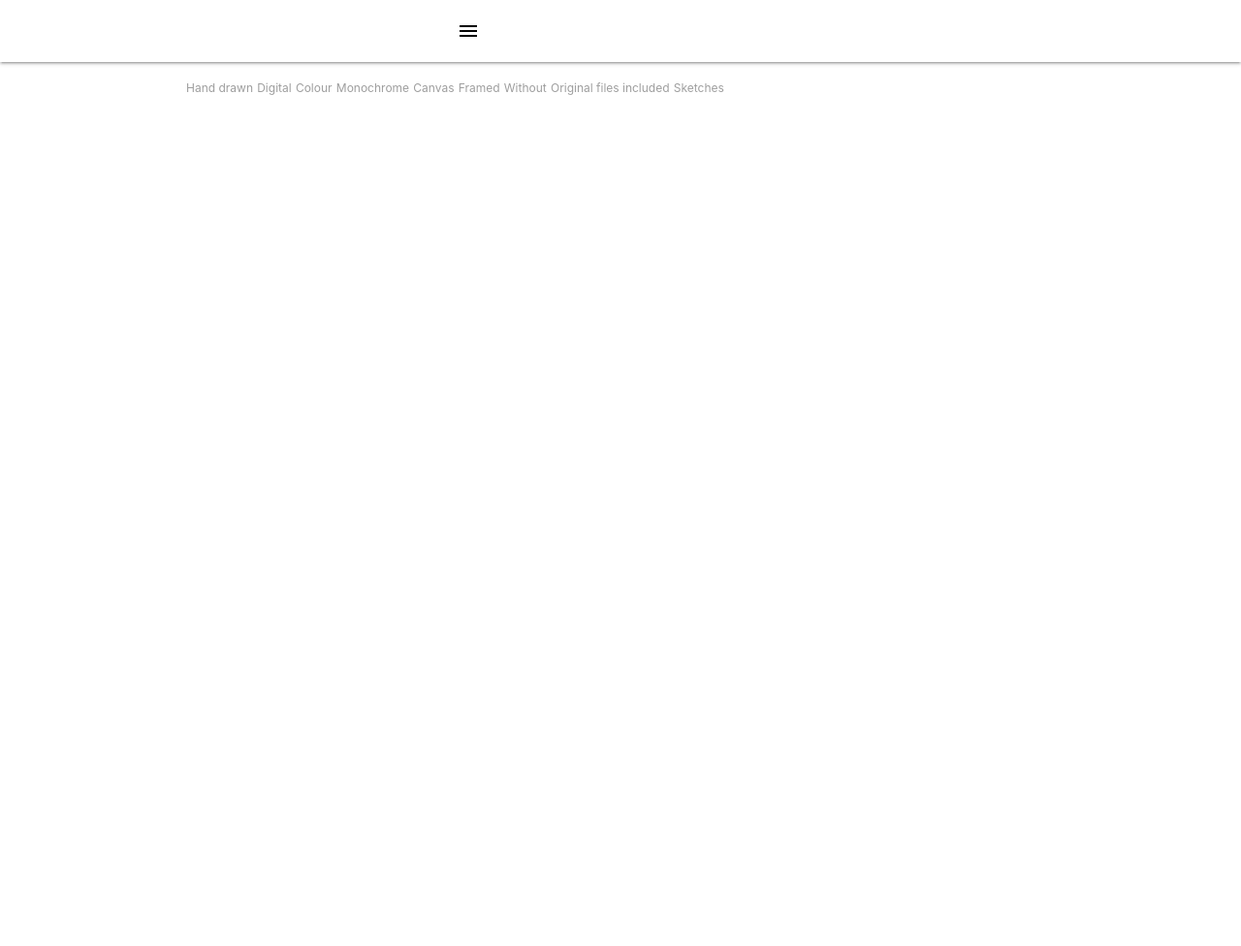
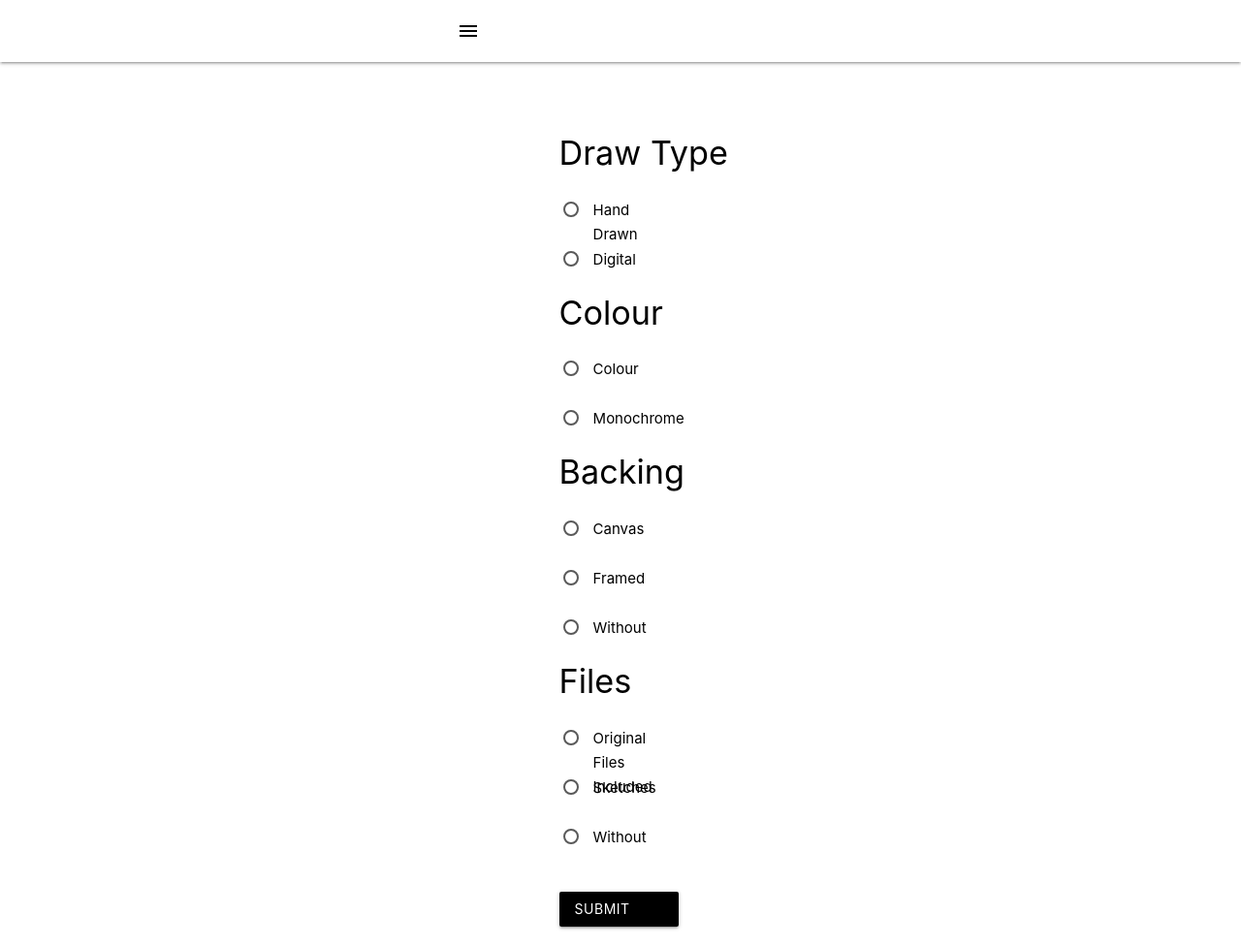
Before and after one commit to louisgreenhall/MS4, a Django app: page /request in a window 1280 px wide. Shown: the whole page at 97% size. Before the commit the page ends 98 px from the top, so only its background shows below. Run offline with Django 3.2, Linux system fonts and the light colour scheme; some libraries are stand-ins or nearby versions.

Commit message:
Request form updated and minimally styled

```diff
--- a/home/static/style.css
+++ b/home/static/style.css
@@ -6,3 +6,12 @@
     width: 65%;
     margin: auto;
 }
+
+/* Request form styling */
+
+.drawType h4, .colour h4, .backing h4, .files h4, .submit-button {
+    margin: 3rem auto 0 auto;
+}
+
+
+/* end */
--- a/home/templates/home/requestform.html
+++ b/home/templates/home/requestform.html
@@ -4,25 +4,117 @@
 <div class="row">
     <form action="" method="POST">
         {% csrf_token %}
-        <label for="">Hand drawn</label>
-        <input type="radio">
-        <label for="">Digital</label>
-        <input type="radio">
-        <label for="">Colour</label>
-        <input type="radio">
-        <label for="">Monochrome</label>
-        <input type="radio">
-        <label for="">Canvas</label>
-        <input type="radio">
-        <label for="">Framed</label>
-        <input type="radio">
-        <label for="">Without</label>
-        <input type="radio">
-        <label for="">Original files included</label>
-        <input type="radio">
-        <label for="">Sketches</label>
-        <input type="radio">
+        <div class="col s4 offset-s5">
+            <div class="drawType">
+                <h4>Draw Type</h4>
 
+                <div class="row">
+                    <div class="input-field col s4">
+                        <label>
+                            <input name="drawType" type="radio">
+                            <span>Hand Drawn</span>
+                        </label>
+                    </div>
+                </div>
+
+                <div class="row">
+                    <div class="input-field col s4">
+                        <label>
+                            <input name="drawType" type="radio">
+                            <span>Digital</span>
+                        </label>
+                    </div>
+                </div>
+            </div>
+
+            <div class="colour">
+                <h4>Colour</h4>
+
+                <div class="row">
+                    <div class="input-field col s4">
+                        <label>
+                            <input name="colour" type="radio">
+                            <span>Colour</span>
+                        </label>
+                    </div>
+                </div>
+
+                <div class="row">
+                    <div class="input-field col s4">
+                        <label>
+                            <input name="colour" type="radio">
+                            <span>Monochrome</span>
+                        </label>
+                    </div>
+                </div>
+            </div>
+
+            <div class="backing">
+                <h4>Backing</h4>
+
+                <div class="row">
+                    <div class="input-field col s4">
+                        <label>
+                            <input name="backing" type="radio">
+                            <span>Canvas</span>
+                        </label>
+                    </div>
+                </div>
+
+                <div class="row">
+                    <div class="input-field col s4">
+                        <label>
+                            <input name="backing" type="radio">
+                            <span>Framed</span>
+                        </label>
+                    </div>
+                </div>
+
+                <div class="row">
+                    <div class="input-field col s4">
+                        <label>
+                            <input name="backing" type="radio">
+                            <span>Without</span>
+                        </label>
+                    </div>
+                </div>
+            </div>
+
+            <div class="files">
+                <h4>Files</h4>
+
+                <div class="row">
+                    <div class="input-field col s4">
+                        <label>
+                            <input name="files" type="radio">
+                            <span>Original Files Included</span>
+                        </label>
+                    </div>
+                </div>
+
+                <div class="row">
+                    <div class="input-field col s4">
+                        <label>
+                            <input name="files" type="radio">
+                            <span>Sketches</span>
+                        </label>
+                    </div>
+                </div>
+
+                <div class="row">
+                    <div class="input-field col s4">
+                        <label>
+                            <input names="files" type="radio">
+                            <span>Without</span>
+                        </label>
+                    </div>
+                </div>
+            </div>
+
+            <button class="black btn waves-effect waves-light submit-button" type="submit" name="action">Submit
+                <i class="material-icons right">send</i>
+            </button>
+        </div>
     </form>
 </div>
 
```
